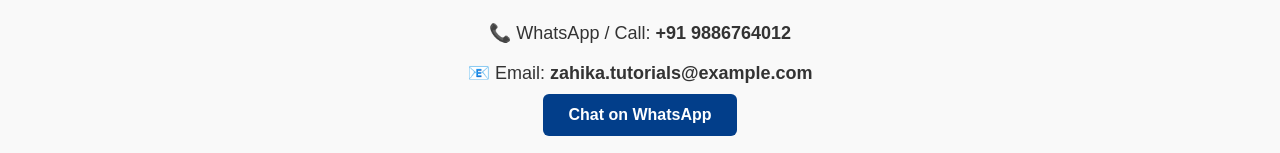
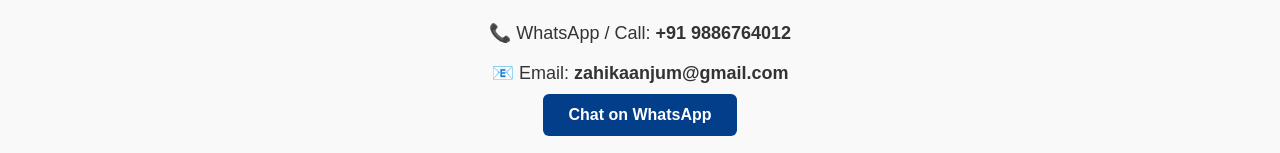
Before and after one commit to shuaibindia007/zahikaTutorials, a plain HTML site: page index.html in a window 1280 px wide. Shown: the part 2404-2557 px from the top of the page. Drawn offline with Linux system fonts and the light colour scheme.

Commit message:
Update index.html

```diff
--- a/index.html
+++ b/index.html
@@ -62,7 +62,7 @@
     <section class="contact" id="contact">
         <h2>Contact</h2>
         <p>📞 WhatsApp / Call: <strong>+91 9886764012</strong></p>
-        <p>📧 Email: <strong>zahika.tutorials@example.com</strong></p>
+        <p>📧 Email: <strong>zahikaanjum@gmail.com</strong></p>
         <a href="https://wa.me/919886764012" target="_blank" class="cta">Chat on WhatsApp</a>
     </section>
 
```
